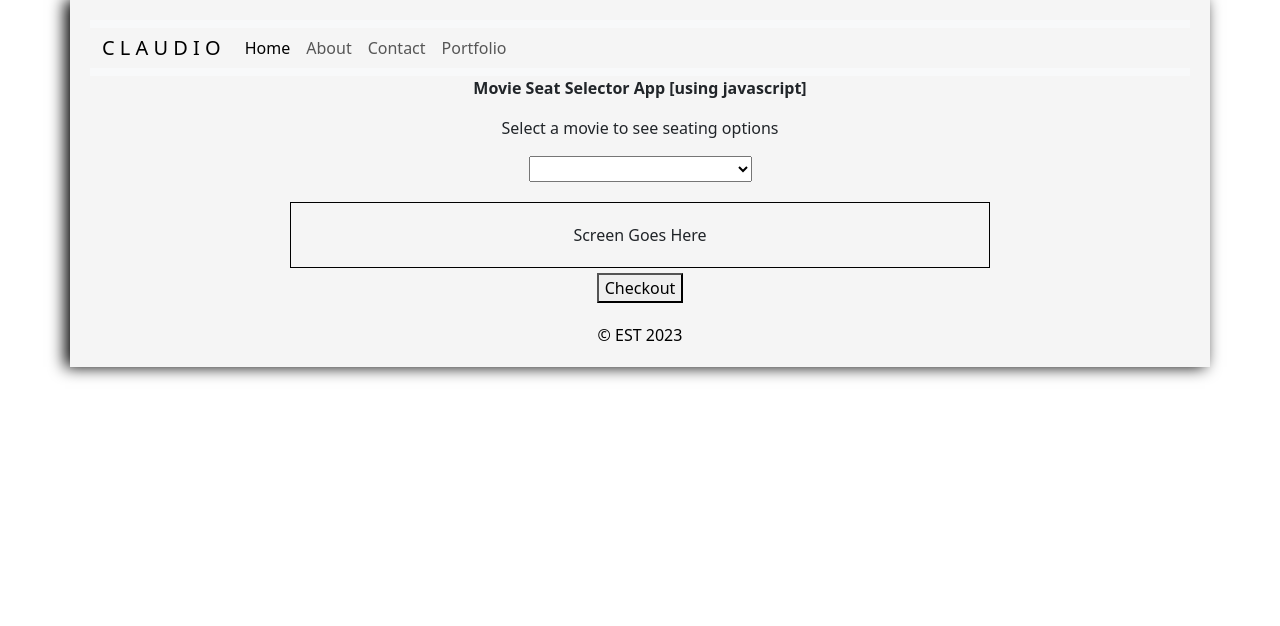
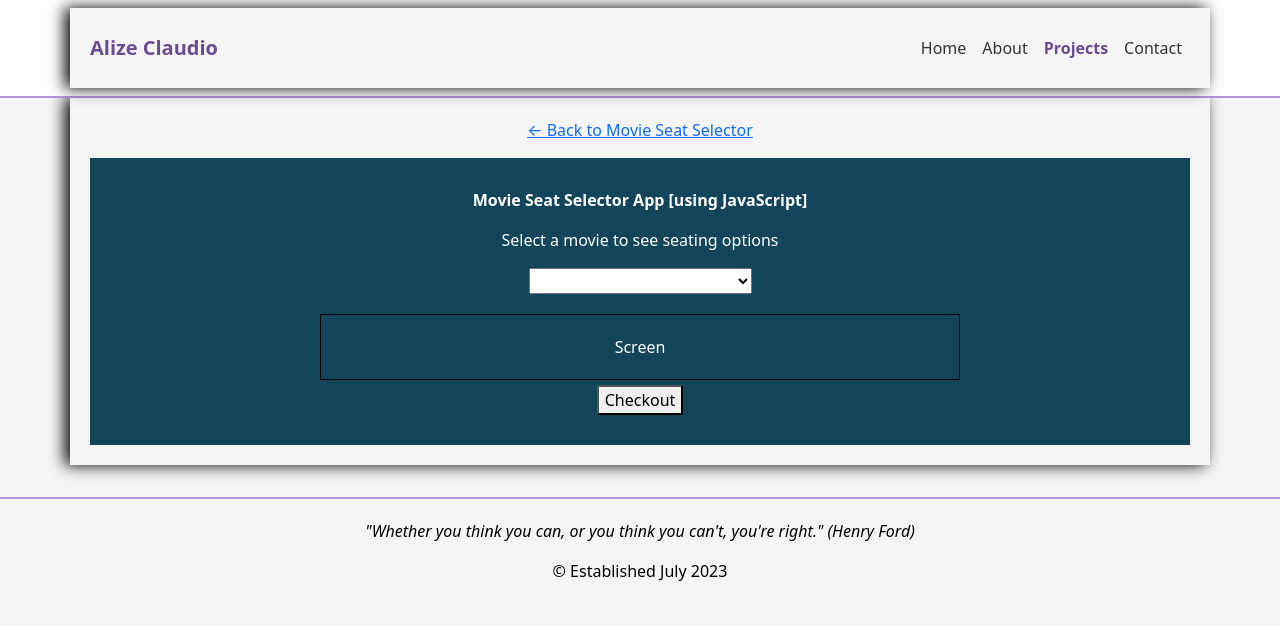
Before and after one commit to Claud96/Claud96.github.io, a plain HTML site: page demoThree.html in a window 1280 px wide. Drawn offline with nearby package versions, Linux system fonts and the light colour scheme; a script that the page names is missing.

Commit message:
Update Movie Seat Selector demo menu to match site

```diff
--- a/demoThree.html
+++ b/demoThree.html
@@ -2,8 +2,8 @@
 <html lang="en">
     <head>
         <meta charset="UTF-8" />
-        <meta http-equiv="X-UA-Compatible" content="IE=edge" />
         <meta name="viewport" content="width=device-width, initial-scale=1.0" />
+        <title>Movie Seat Selector Demo | Alize Claudio</title>
         <link
             href="https://cdn.jsdelivr.net/npm/bootstrap@5.3.0-alpha3/dist/css/bootstrap.min.css"
             rel="stylesheet"
@@ -14,78 +14,49 @@
             rel="stylesheet"
             href="https://fonts.googleapis.com/css2?family=Material+Symbols+Outlined:opsz,wght,FILL,GRAD@48,400,0,0"
         />
-
+        <link rel="stylesheet" href="style.css" />
         <link rel="stylesheet" href="demoThree.css" />
-        <title>Movie Seat Selector App</title>
     </head>
     <body>
-        <div class="container">
-            <nav class="navbar navbar-expand-lg bg-body-tertiary">
-                <!-- >data-bs-theme="dark" -->
-                <div class="container-fluid" id="navBar">
-                    <a class="navbar-brand" href="index.html" id="navBarTwo">
-                        C L A U D I O</a
-                    >
-                    <button
-                        class="navbar-toggler"
-                        type="button"
-                        data-bs-toggle="collapse"
-                        data-bs-target="#navbarNav"
-                        aria-controls="navbarNav"
-                        aria-expanded="false"
-                        aria-label="Toggle navigation"
-                    >
-                        <span class="navbar-toggler-icon"></span>
-                    </button>
-                    <div class="collapse navbar-collapse" id="navbarNav">
-                        <ul class="navbar-nav">
-                            <li class="nav-item">
-                                <a
-                                    class="nav-link active"
-                                    aria-current="page"
-                                    href="index.html"
-                                    >Home</a
-                                >
-                            </li>
-                            <li class="nav-item">
-                                <a class="nav-link" href="index.html#about"
-                                    >About</a
-                                >
-                            </li>
-                            <li class="nav-item">
-                                <a class="nav-link" href="index.html#contact"
-                                    >Contact</a
-                                >
-                            </li>
-                            <li class="nav-item">
-                                <a class="nav-link" href="index.html#portfolio"
-                                    >Portfolio</a
-                                >
-                            </li>
-                        </ul>
-                    </div>
-                </div>
-            </nav>
-            <main>
+        <nav class="navbar navbar-expand site-nav">
+            <div class="container">
+                <a class="navbar-brand" href="index.html">Alize Claudio</a>
+                <ul class="navbar-nav ms-auto">
+                    <li class="nav-item"><a class="nav-link" href="index.html">Home</a></li>
+                    <li class="nav-item"><a class="nav-link" href="about.html">About</a></li>
+                    <li class="nav-item"><a class="nav-link active" href="projects.html">Projects</a></li>
+                    <li class="nav-item"><a class="nav-link" href="contact.html">Contact</a></li>
+                </ul>
+            </div>
+        </nav>
+
+        <div class="container page-content">
+            <a href="movieSeatSelector.html">&larr; Back to Movie Seat Selector</a>
+
+            <main class="mt-3">
                 <div>
                     <p class="text-center">
-                        <b> Movie Seat Selector App [using javascript]</b>
+                        <b>Movie Seat Selector App [using JavaScript]</b>
                     </p>
                 </div>
 
                 <p>Select a movie to see seating options</p>
-                <!-- Add ID to select so we can access in JS -->
                 <select id="movieSelection"></select>
                 <div id="seats"></div>
                 <div id="selectedStatus"></div>
                 <div>
-                    <div id="screen">Screen Goes Here</div>
+                    <div id="screen">Screen</div>
                 </div>
                 <div><button onclick="checkout(event)">Checkout</button></div>
                 <script src="script.js"></script>
             </main>
-            <footer>© EST 2023</footer>
         </div>
+
+        <footer class="text-center">
+            <p><em>"Whether you think you can, or you think you can't, you're right." (Henry Ford)</em></p>
+            <p>© Established July 2023</p>
+        </footer>
+
         <script src="demoThree.js"></script>
     </body>
 </html>
```
